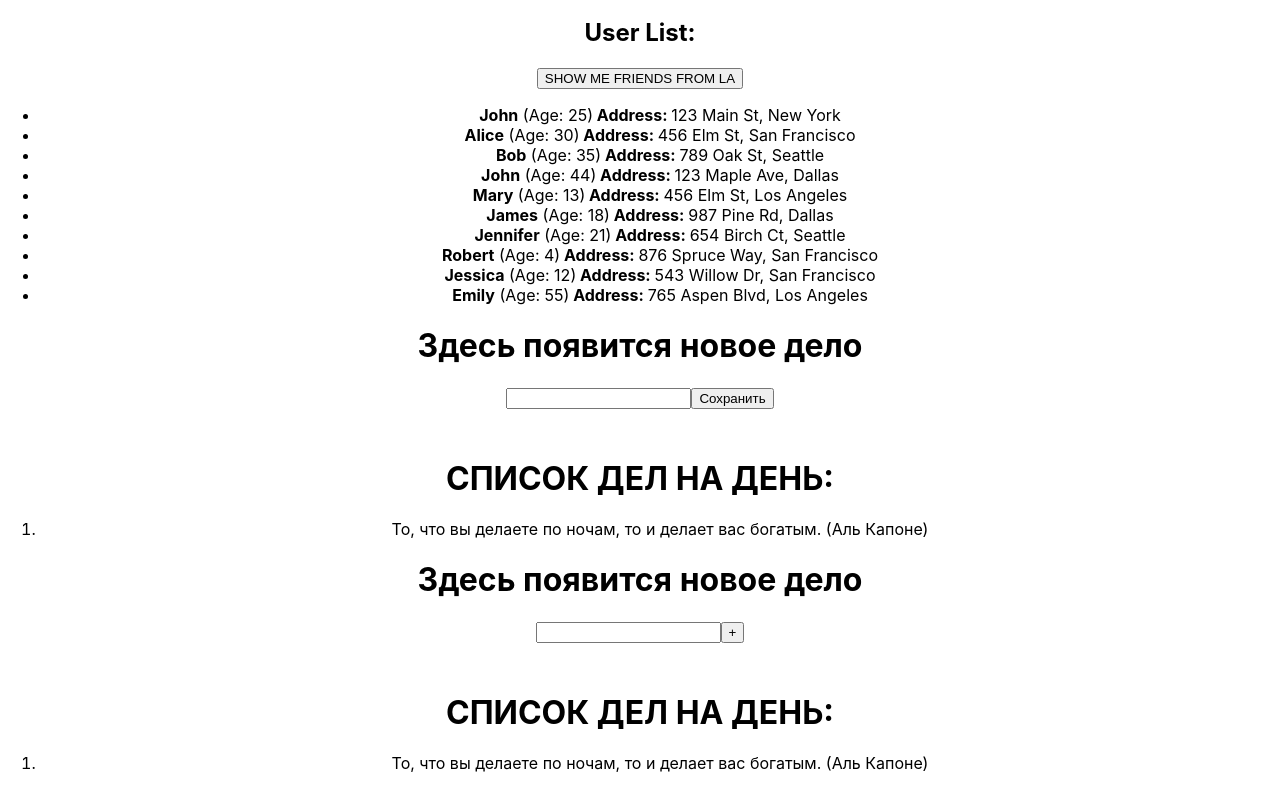
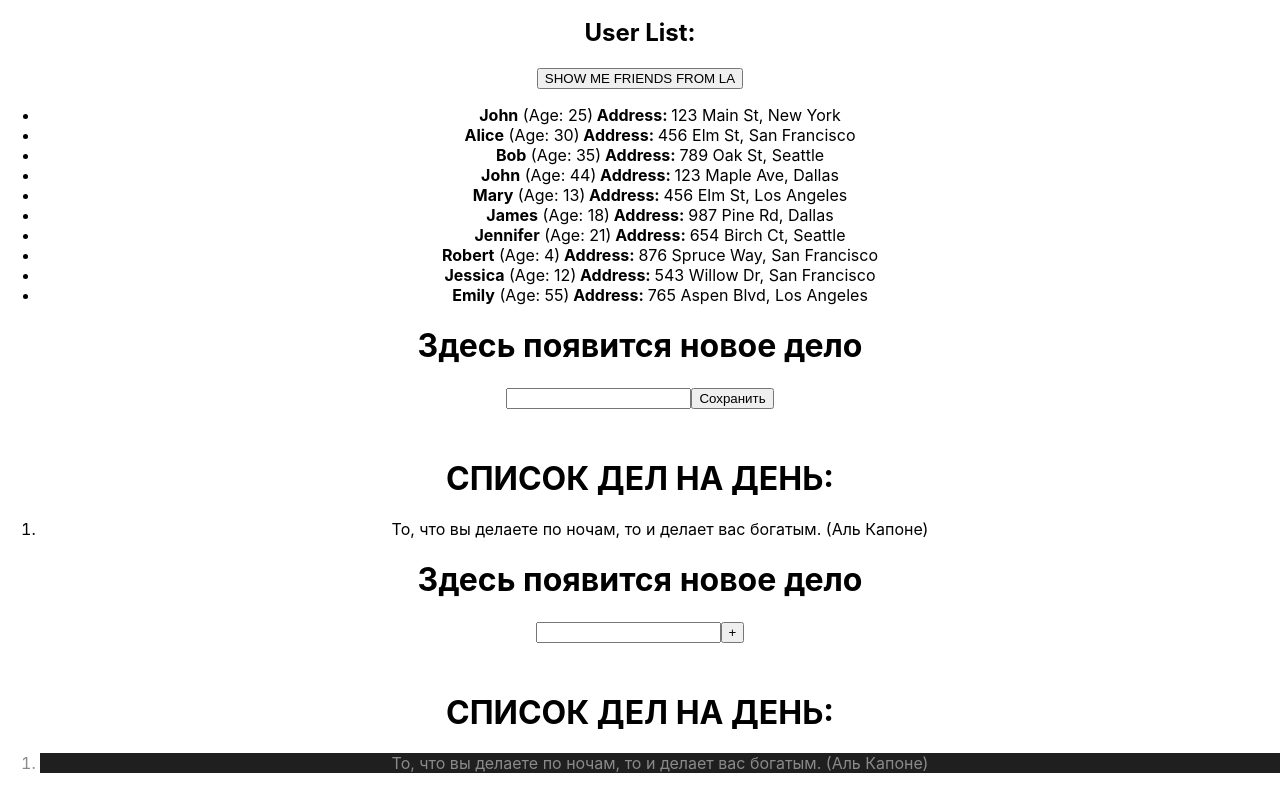
Before and after one commit to NatKhomich/homework-sprint1, a React (Create React App) app: page / in a window 1280 px wide. Shown: the part 271-1060 px from the top of the page. Built offline with nearby package versions, Linux system fonts and the light colour scheme.

Commit message:
homework4

```diff
--- a/src/HW/4/HW4.tsx
+++ b/src/HW/4/HW4.tsx
@@ -39,7 +39,7 @@
       <ol id={'hw04-tasks'}>
         {texts.map((el, index) => {
           return (
-            <li key={index} id={`hw04-task-${index}`} className={index %2 ? s.chetNechet : ''}>
+            <li key={index} id={`hw04-task-${index}`} className={index %2 === 0 ? s.chetNechet : ''}>
               {el}
             </li>
           );
```
